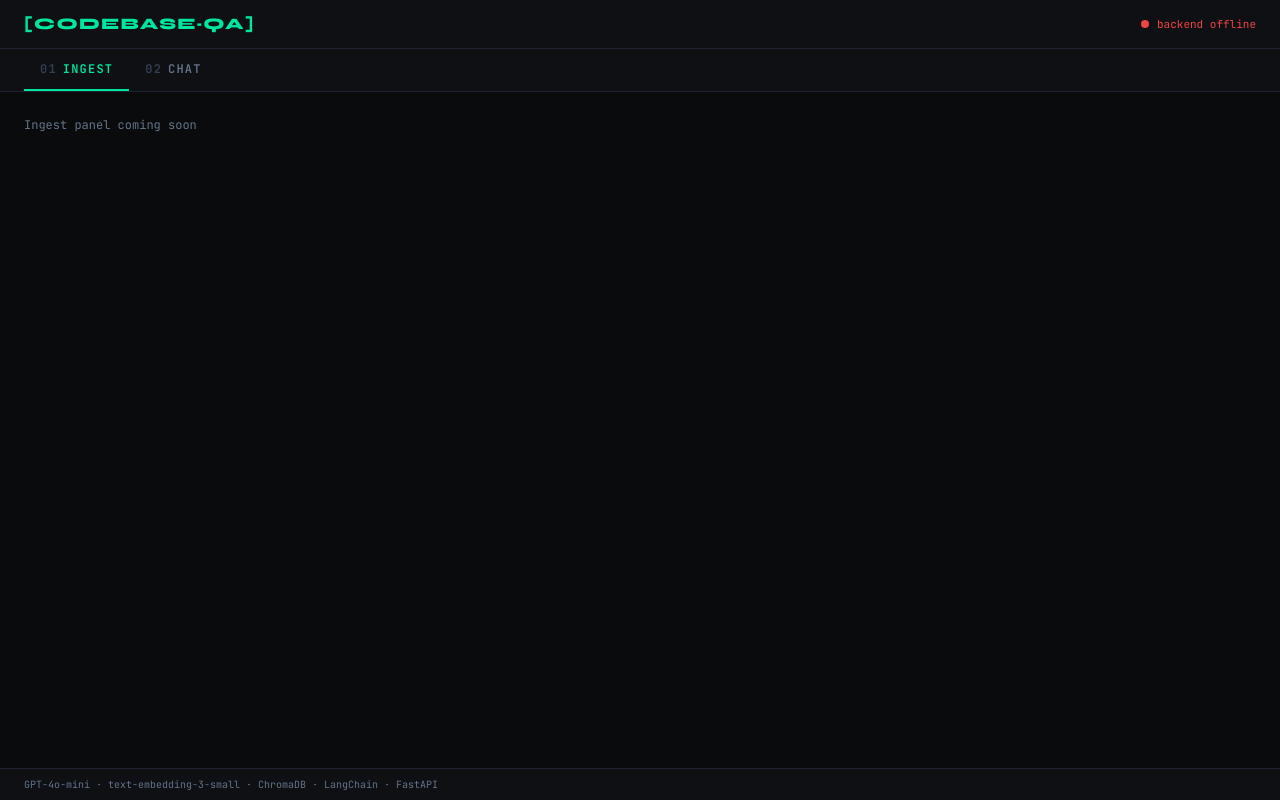
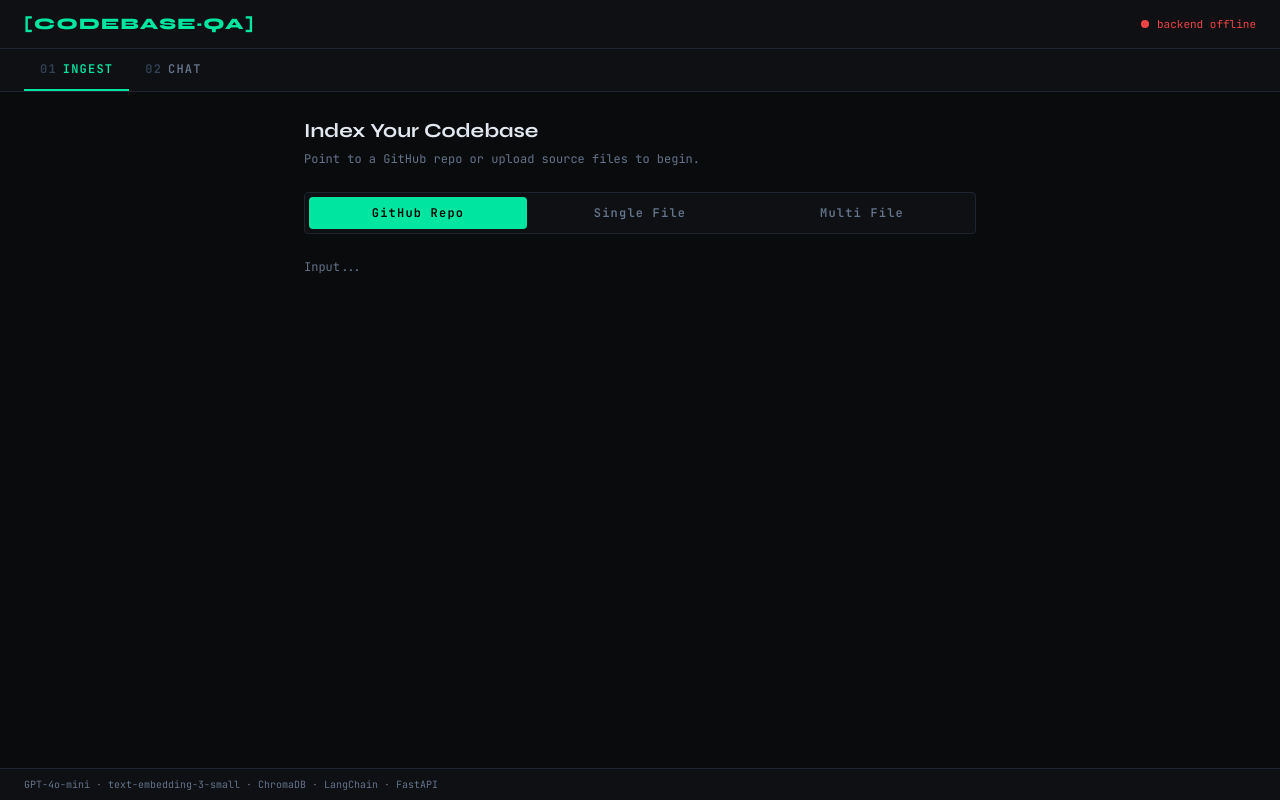
Before and after one commit to nachiket-more99/codebase-qa, a React app in the folder frontend/: page / in a window 1280 px wide. Built offline with nearby package versions, Linux system fonts and the light colour scheme; no server answers; the HTML template or start-up script is replaced by a standard one.

Commit message:
add IngestPanel structure and mode switcher

```diff
--- a/frontend/src/App.tsx
+++ b/frontend/src/App.tsx
@@ -1,5 +1,6 @@
 import { useState } from "react"
 import StatusBar from "@/components/StatusBar"
+import IngestPanel from "@/components/IngestPanel"
 
 export default function App() {
   const [activeTab, setActiveTab] = useState<"ingest" | "chat">("ingest")
@@ -49,9 +50,7 @@ export default function App() {
       {/* Main */}
       <main className="flex-1 overflow-hidden flex flex-col p-6">
         {activeTab === "ingest" ? (
-          <p style={{ color: "#64748b", fontFamily: "JetBrains Mono", fontSize: 12 }}>
-            Ingest panel coming soon
-          </p>
+          <IngestPanel />
         ) : (
           <p style={{ color: "#64748b", fontFamily: "JetBrains Mono", fontSize: 12 }}>
             Chat panel coming soon
--- /dev/null
+++ b/frontend/src/components/IngestPanel.tsx
@@ -0,0 +1,49 @@
+import { useState } from "react"
+
+type Mode = "github" | "single" | "multi"
+
+export default function IngestPanel() {
+  const [mode, setMode] = useState<Mode>("github")
+
+  return (
+    <div className="flex flex-col gap-6 max-w-2xl w-full mx-auto">
+
+      {/* Title */}
+      <div>
+        <h2 style={{ fontFamily: "Syne", fontWeight: 700, fontSize: 20, color: "#e2e8f0" }}>
+          Index Your Codebase
+        </h2>
+        <p style={{ fontSize: 12, color: "#64748b", marginTop: 4, fontFamily: "JetBrains Mono" }}>
+          Point to a GitHub repo or upload source files to begin.
+        </p>
+      </div>
+
+      {/* Mode switcher */}
+      <div
+        className="flex gap-1 p-1 rounded"
+        style={{ background: "#0e1014", border: "1px solid #1e2430" }}
+      >
+        {(["github", "single", "multi"] as const).map((m) => (
+          <button
+            key={m}
+            onClick={() => setMode(m)}
+            className="flex-1 py-2 rounded text-xs font-semibold tracking-widest transition-all"
+            style={{
+              fontFamily: "JetBrains Mono",
+              background: mode === m ? "#00e5a0" : "transparent",
+              color: mode === m ? "#000" : "#64748b",
+            }}
+          >
+            {m === "github" ? "GitHub Repo" : m === "single" ? "Single File" : "Multi File"}
+          </button>
+        ))}
+      </div>
+
+      {/* Placeholder */}
+      <p style={{ fontSize: 12, color: "#64748b", fontFamily: "JetBrains Mono" }}>
+        Input...
+      </p>
+
+    </div>
+  )
+}
```
